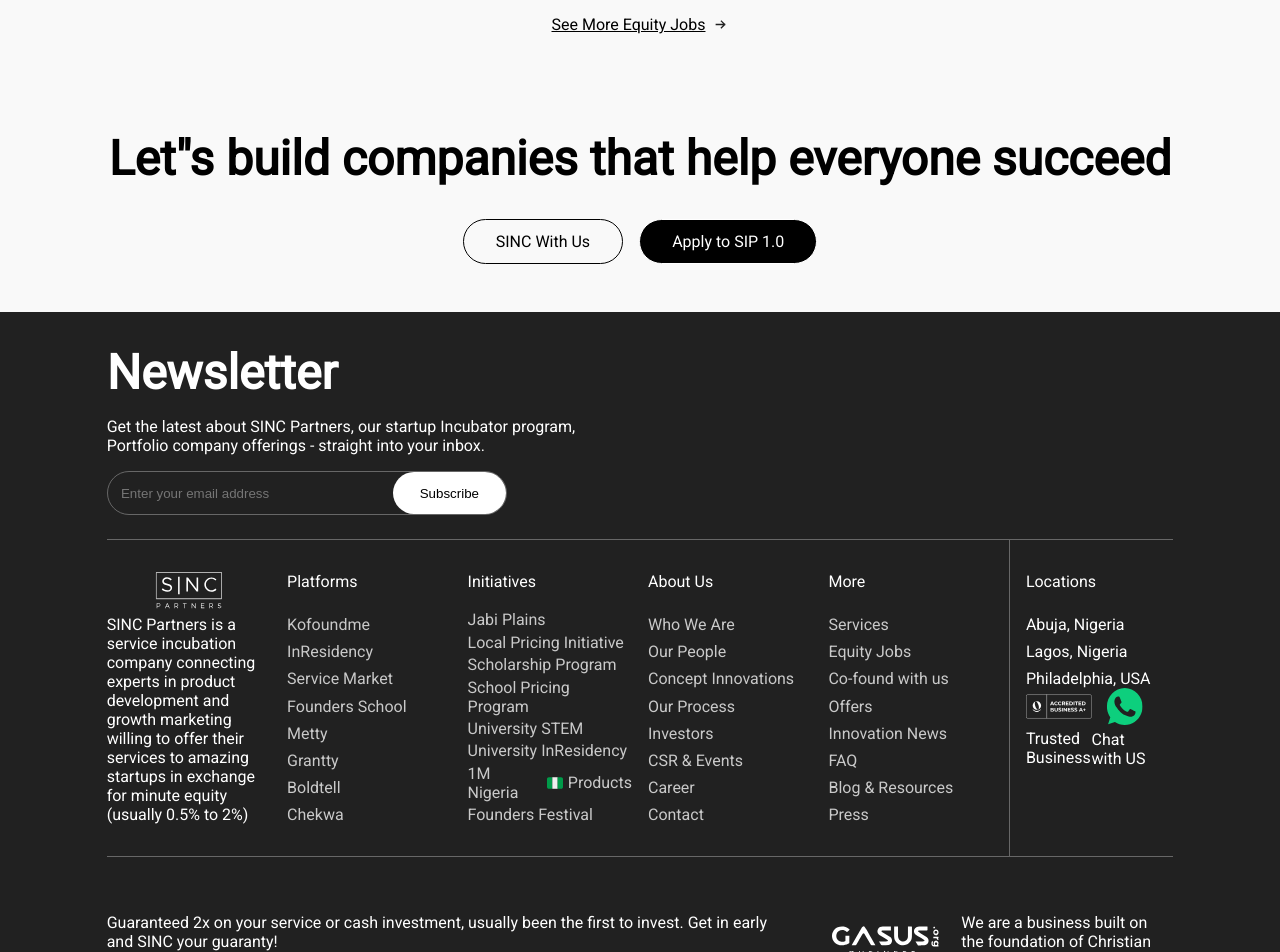
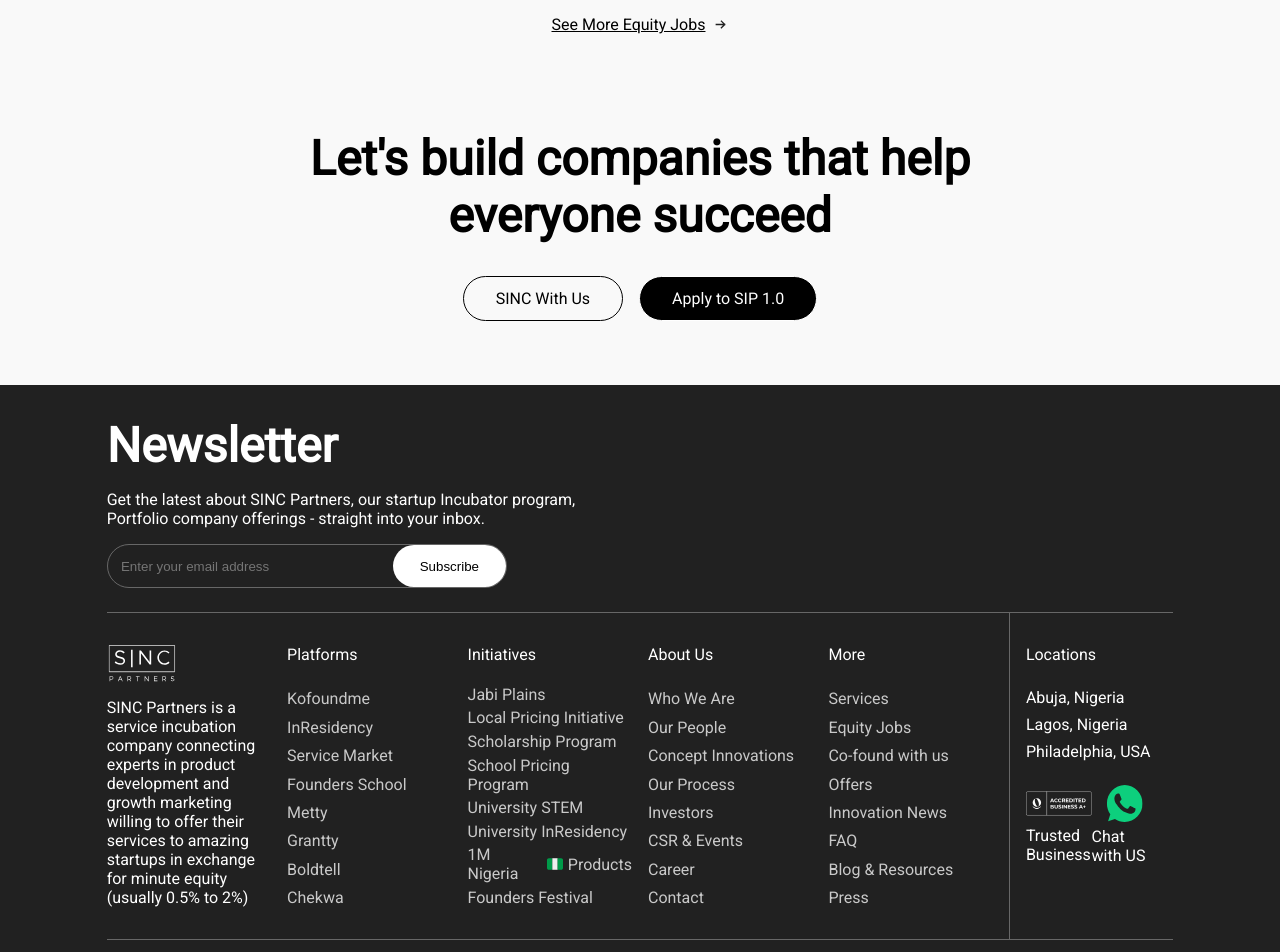
Before and after one commit to alfredthompsonOvie/frontlett, a Next.js app: page / in a window 1280 px wide. Shown: the part 7160-8112 px from the top of the page. Built offline with nearby package versions, Linux system fonts and the light colour scheme.

Commit message:
cleanup css

```diff
--- a/app/components/Footer.tsx
+++ b/app/components/Footer.tsx
@@ -21,17 +21,17 @@
 
 			<section className={styles.footer__main}>
 				<section className={styles.footer__main__contents}>
-						<section className={styles.footer__logo}>
-							<h2>
+						<section className={styles.footer__about}>
+							<Link href="/" className={styles.footer__logo}>
 								<Image
 									src="/images/sinc_logo_white.svg"
 									alt="SINC Partners"
-									width={180}
+									width={70}
 									height={37}
 									// fill
 									className=""
 								/>
-							</h2>
+							</Link>
 							<p className={styles.sinc}>
 								SINC Partners is a service incubation company connecting experts
 								in product development and growth marketing willing to offer
@@ -224,6 +224,7 @@
 						<li>
 							<Link href="#">Privacy Policy</Link>
 						</li>
+
 						<li>
 							<Link href="#">Terms of Service</Link>
 						</li>
@@ -325,7 +326,6 @@
 						alt="nigerian flag"
 						width={16}
 						height={16}
-						// fill
 						className="logo"
 					/>
 				</p>
--- a/app/components/Navbar.jsx
+++ b/app/components/Navbar.jsx
@@ -18,7 +18,6 @@
 	useEffect(() => {
 		function checkScreenSize() {
 			const windowWidth = window.innerWidth;
-			console.log(windowWidth);
 			if (windowWidth < SCREEN_SIZE) {
 				setIsMobile(true);
 				setIsOpen(false);
--- a/app/globals.css
+++ b/app/globals.css
@@ -41,6 +41,3 @@
 ul {
   list-style: none;
 }
-.slider-container {
-  min-height: 100vh;
-}
--- a/app/layout.tsx
+++ b/app/layout.tsx
@@ -11,8 +11,8 @@
 
 
 export const metadata: Metadata = {
-  title: "Create Next App",
-  description: "Generated by create next app",
+  title: "Sinc Partners",
+  description: "A UI prototype",
 };
 
 export default function RootLayout({
--- a/app/page.module.css
+++ b/app/page.module.css
@@ -6,8 +6,6 @@
 }
 .hero {
   grid-column: 1/-1;
-	/* min-height: calc(100vh - 6em); */
-  /* border: 1px solid; */
 	overflow: hidden;
 	display: grid;
 	grid-template-columns: 1fr 10fr 1fr;
@@ -84,13 +82,11 @@
 .section__title {
 	font-size: clamp(1rem, 15vw, 3rem);
 	max-width: 600px;
-	/* margin-inline: auto; */
   margin: 1em auto ;
 }
 .section__subtitle {
 	font-size: clamp(1rem, 15vw, 3rem);
 	max-width: 650px;
-	/* margin-inline: auto; */
   margin: 1em auto;
 }
 .section__subtitle__small {
@@ -113,7 +109,6 @@
   margin-top: 4em;
 }
 .mission li {
-	/* height: ; */
 	display: flex;
 	flex-direction: column;
 	gap: 1em;
@@ -121,23 +116,18 @@
 	padding: 1em;
 }
 .mission li:nth-child(1) {
-	/* height: ; */
 	background-color: #000;
 }
 .mission li:nth-child(2) {
-	/* height: ; */
 	background-color: #f47733;
 }
 .mission li:nth-child(3),
 .mission li:nth-child(5) {
-	/* height: ; */
 	background-color: #ff78bf;
 }
 .mission li:nth-child(4) {
-	/* height: ; */
 	background-color: #20888f;
 }
-/*  */
 .concept,
 .service {
 	grid-column: 2;
@@ -150,11 +140,7 @@
 .concept ul {
 	display: grid;
   grid-template-columns: repeat(auto-fit, minmax(250px, 1fr));
-	/* display: flex;
-	justify-content: space-between;
-	align-items: center; */
 	gap: 1em;
-  /* margin: 3em 0; */
   margin-top: 3em;
 }
 .concept li {
@@ -162,13 +148,9 @@
 	display: flex;
 	flex-direction: column;
 	gap: 1em;
-	/* align-items: start; */
 	padding: 1em;
 	background-color: #fff;
 	border-radius: 0.5em;
-}
-
-.service {
 }
 .service__model header {
   margin: 2.8em 0;
@@ -191,11 +173,9 @@
 	gap: 1em;
 }
 .service__model__list li {
-	/* min-height: 9em; */
 	display: flex;
 	flex-direction: column;
 	gap: 1em;
-	/* align-items: start; */
 	padding: 1em;
 	background-color: #fff;
 	border-radius: 0.5em;
@@ -213,7 +193,6 @@
 	padding: 0.6em 2em;
 	border-radius: 5em;
 	border: 1px solid;
-    /* width: 100%; */
 }
 @media(min-width: 584px){
   .service__study__list li {
@@ -244,11 +223,6 @@
 	background-color: #fff;
 	border-radius: 0.3em;
 }
-/* .cofound p {
-  max-width: 600px;
-  margin-inline: auto;
-} */
-
 .cofound ul {
 	display: grid;
 	grid-template-columns: repeat(auto-fit, minmax(250px, 1fr));
@@ -270,7 +244,6 @@
 	width: 3em;
 	height: 3em;
 	color: #fff;
-	/* text-align: center; */
 	display: flex;
 	align-items: center;
 	justify-content: center;
@@ -327,8 +300,6 @@
 }
 .investor__list > li {
   display: flex;
-  /* flex-direction: column; */
-
 }
 .list__item__cta {
 
@@ -420,7 +391,8 @@
 .conactUs {
 	grid-column: 2;
 	text-align: center;
-	margin: 3em 0;
+	max-width: 700px;
+	margin: 3em auto 4em;
 }
 .conactUs h1 {
 	font-size: clamp(1rem, 10vw, 3rem);
--- a/app/page.tsx
+++ b/app/page.tsx
@@ -884,7 +884,7 @@
 			{/* 8.  How It Works*/}
 			{/* 8.  How It Works*/}
 			<section className={styles.conactUs}>
-        <h1>Let&quot;s build companies that help everyone succeed</h1>
+        <h1>Let&apos;s build companies that help everyone succeed</h1>
         <section className={styles.contactUs__links}>
           <Link href="/" >SINC With Us</Link>
           <Link href="/" className={styles.contactUs__cta}>Apply to SIP 1.0</Link>
--- a/app/styles/Footer.module.css
+++ b/app/styles/Footer.module.css
@@ -33,7 +33,6 @@
 	max-width: 400px;
 	width: 100%;
 }
-/* .form  */
 
 .form input {
 	flex: 1;
@@ -60,14 +59,12 @@
 		border-radius: 10em;
 		max-width: 400px;
 		width: 100%;
-		/* display: none; */
 	}
 	.form input {
 		flex: 1;
 		padding: 1em;
 		border-radius: 10em;
 		background-color: transparent;
-		/* border: 1px solid transparent; */
 		border: none;
 	}
 }
@@ -80,9 +77,13 @@
 	border-top: 1px solid #676767;
 	border-bottom: 1px solid #676767;
 }
-.footer__logo, .list, .contacts {
+.footer__about, .list, .contacts {
 	padding: 2em 0;
 }
+.footer__logo {
+	margin-bottom: 1em;
+}
+
 .footer__main__contents {
 	display: grid;
 	gap: 1em;
@@ -100,11 +101,10 @@
 	display: flex;
 	flex-direction: column;
 	gap: 0.5em;
-	/* margin-bottom: 1em; */
+	margin-bottom: 1.5em;
 }
 .contacts__links {
 	display: flex;
-	/* background-color: red; */
 }
 .contacts a {
 	display: flex;
@@ -129,7 +129,6 @@
 .footer__footer {
 	grid-column: 2;
 	text-align: center;
-	/* border-top: 1px solid #676767; */
 	padding-top: 2em;
 }
 
@@ -166,15 +165,7 @@
 	margin-top: 1em;
 }
 @media (min-width: 1055px) {
-	/* .footer__main__contents {
-		display: grid;
-		grid-template-columns: 3fr 1fr;
-	} */
-	.contacts {
-		border-top: 0;
-		border-left: 1px solid #676767;
-		padding: 2em 1em;
-	}
+
 	.footer__footer__header {
 		text-align: left;
 		display: grid;
@@ -195,3 +186,10 @@
 		justify-content: space-between;
 	}
 }
+@media (min-width: 1176px) {
+	.contacts {
+		border-top: 0;
+		border-left: 1px solid #676767;
+		padding: 2em 1em;
+	}
+}
--- a/app/styles/Hero.module.css
+++ b/app/styles/Hero.module.css
@@ -13,8 +13,6 @@
 .slide {
   min-width: 100%;
   transition: opacity 1s ease-in-out;
-
-
   background-color: #fff;
 }
 @media(min-width: 768px) {
@@ -27,10 +25,6 @@
     grid-column: 2/-1;
   }
   .slide {
-    /* display: flex;
-    flex-direction: row-reverse;
-    align-items: center; */
-
     display: grid;
     grid-template-columns: 1fr 1fr;
     align-items: center;
```
Also changed, not shown: app/styles/Navbar.module.css (+0 -7 lines).
